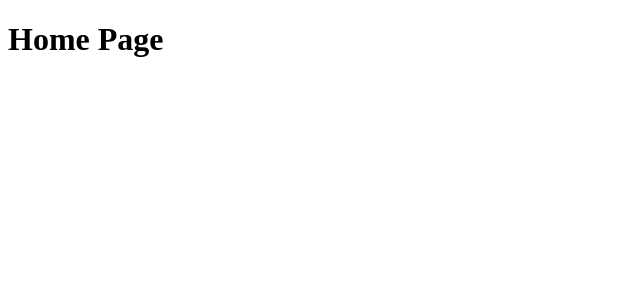
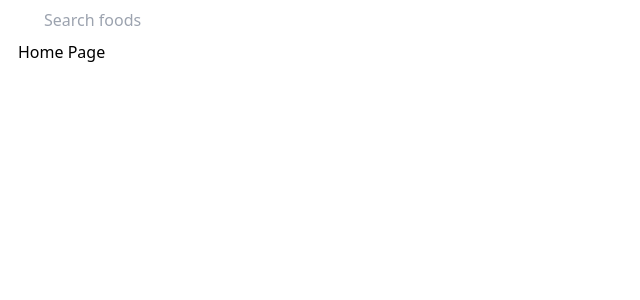
Before and after one commit to zylcom/fostfoad, a Vue app: page / in a window 1280 px wide. Shown: the top 300 px of the page, without its empty margins (0-640 px from the left). Built offline with nearby package versions, Linux system fonts and the light colour scheme.

Commit message:
feat(components): add search bar

```diff
--- /dev/null
+++ b/src/assets/index.css
@@ -0,0 +1,3 @@
+@tailwind base;
+@tailwind components;
+@tailwind utilities;
--- /dev/null
+++ b/src/components/SearchBar.vue
@@ -0,0 +1,9 @@
+<script setup></script>
+
+<template>
+  <input
+    type="text"
+    class="w-full h-10 bg-white rounded-[10px] pl-6 px-1 focus:ring-0 focus:outline-none"
+    placeholder="Search foods"
+  />
+</template>
--- a/src/main.js
+++ b/src/main.js
@@ -3,6 +3,7 @@ import { createPinia } from "pinia";
 
 import App from "./App.vue";
 import router from "./router";
+import "./assets/index.css";
 
 const app = createApp(App);
 
--- a/src/views/HomeView.vue
+++ b/src/views/HomeView.vue
@@ -1,7 +1,12 @@
-<script setup></script>
+<script setup>
+import SearchBar from "../components/SearchBar.vue";
+</script>
 
 <template>
-  <main>
+  <header class="mx-5">
+    <SearchBar />
+  </header>
+  <main class="mx-[18px]">
     <h1>Home Page</h1>
   </main>
 </template>
```
